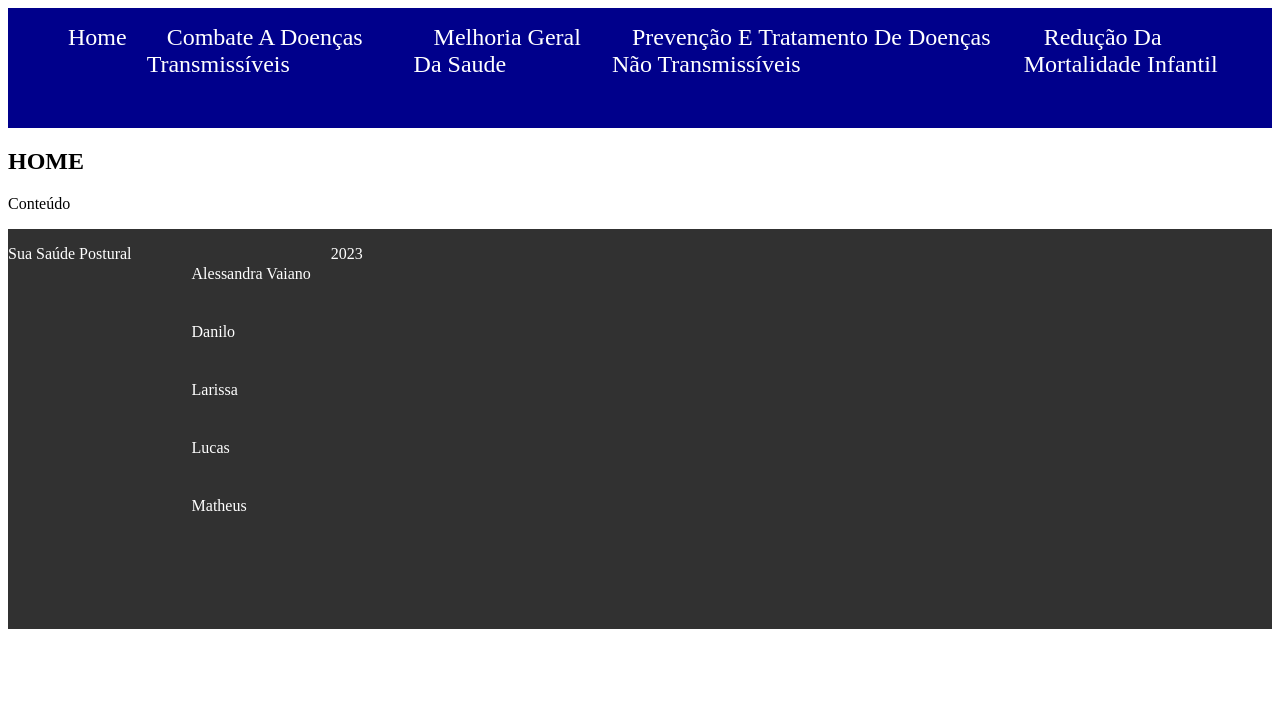
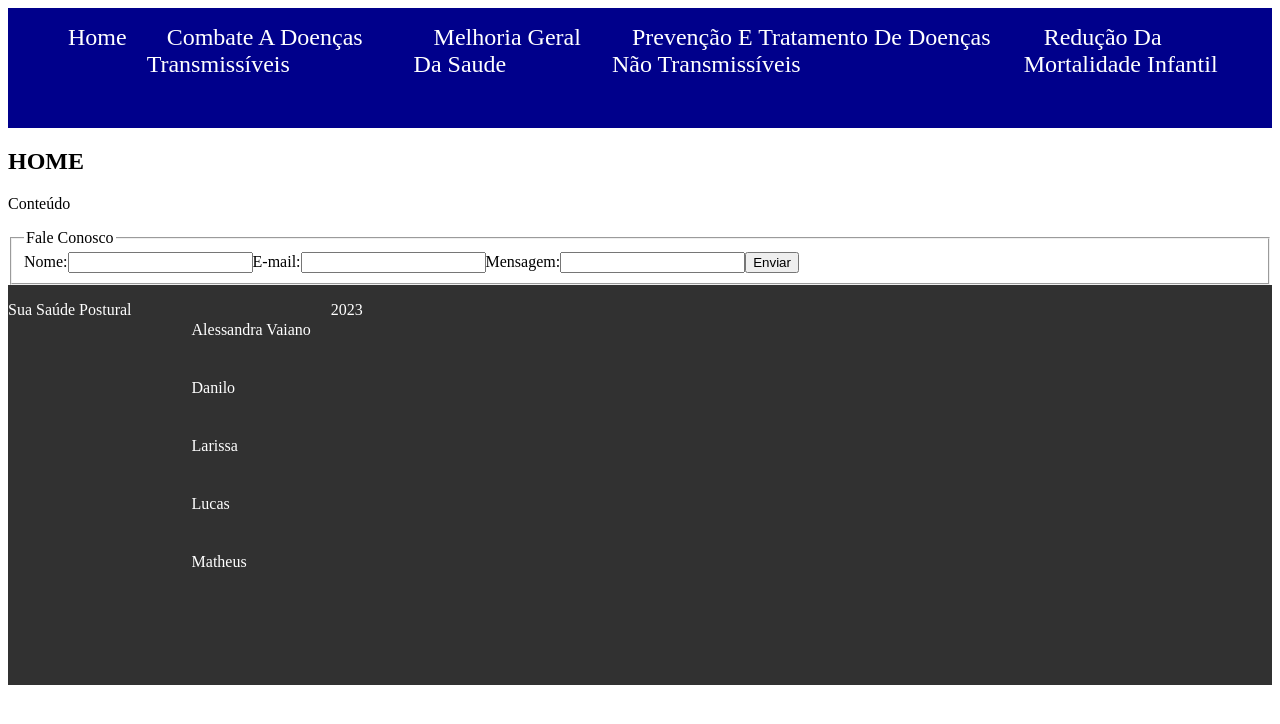
Before and after one commit to Grupo-FiapOn/Global_Solutions2, a React (Create React App) app: page / in a window 1280 px wide. Shown: the top 724 px of the page. Built offline with nearby package versions, Linux system fonts and the light colour scheme.

Commit message:
base do formulário

```diff
--- a/src/components/Home.js
+++ b/src/components/Home.js
@@ -1,16 +1,44 @@
-//importar imagens
+//importar imagens:
 //import nomedaimagem from "./../imagens/nomedaimagem.png
 
 function Home(){
 
     return(
-        <div id="Home">
-            <h2>HOME</h2>
-            <p>Conteúdo</p>
-            {/*<img src={nomedaimagem} alt='descrição da imagem' /> */}
+        <div>
+            <div id="Home">
+                <h2>HOME</h2>
+                <p>Conteúdo</p>
+                {/*para inserir a imagem:
+                <img src={nomedaimagem} alt='descrição da imagem' />
+                obs: a imagem precisa estar dentro da pasta imagens*/}
+            </div>
+
+            <div id="Formulario">
+                <form>
+                    <fieldset>
+                        <legend>Fale Conosco</legend>
+                        <label>Nome:
+                            <input type="text" name="nome"/>
+                        </label>
+                        <label>E-mail:
+                            <input type="text" name="email"/>
+                        </label>
+                        <label>Mensagem:
+                            <input type="text" name="mensagem"/>
+                        </label>
+                        <button type="submit">Enviar</button>
+                       {/* alert("Sua mensagem foi enviada com sucesso!")
+                       também preciso validar o formulário, máximo de letras no nome e apenas text
+                       email tem que ter @ */}
+                    </fieldset>
+                </form>
+            </div>
+
         </div>
     )
 
 }
 
 export default Home
+
+//para inserir no App.js eu jogo lá 1) import 2) Dentro do return(<nomedoarquivo/>)
```
